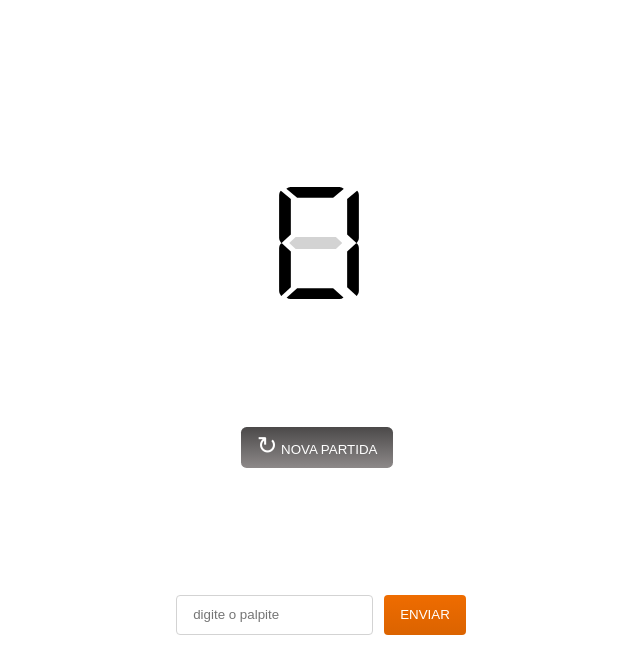
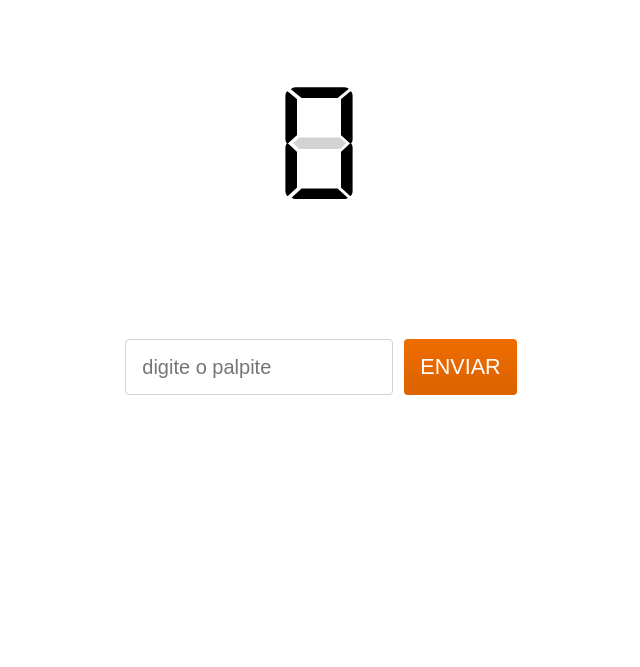
Before and after one commit to christenLeo/guess-the-number, a plain HTML site: page index.html in a window 1280 px wide. Shown: the part 133-800 px from the top of the page, without its empty margins (319-959 px from the left). Drawn offline with Linux system fonts and the light colour scheme.

Commit message:
Finished the responsive design

```diff
--- a/assets/css/style.css
+++ b/assets/css/style.css
@@ -11,10 +11,10 @@
     justify-content: center;
     align-items: center;
     width: 100vw;
-    height: 100vh;
+    height: 700px;
     padding: 2rem;
     font-family: var(--font);
-    transition: 0.5s;
+    transition: 0.2s;
 }
 
 .divider{
@@ -73,13 +73,15 @@
 }
 .numBox__title{
     width: 100%;
-    margin-bottom: 75%;
+    margin-bottom: 120%;
+    margin-left: -3.25px;
     text-align: center;
     font-size: 1.5rem;
     background: -webkit-linear-gradient(#EF6C00, #DB6300);
     -webkit-background-clip: text;
     -webkit-text-fill-color: transparent;
     font-weight: 500;
+
 }
 
 .numBox__nums{
@@ -89,12 +91,12 @@
     justify-content: center;
     flex-direction: row-reverse;
     position: absolute;
-    bottom: 35%;
+    bottom: 40%;
 }
 
 .digit{
     height: 130px;
-    width: 35%;
+    width: 5.55rem;
     position: relative;
     padding: 0.55rem;
 }
@@ -212,3 +214,36 @@
     text-transform: uppercase;
     border-radius: 0.25rem;
 }
+
+/*BREAKPOINTS*/
+@media (min-width: 700px) {
+    .pg{
+        height: 90vh;
+    }
+    .head__title{
+        font-size: 3rem;
+    }
+    .numBox__title{
+        margin-top: 15.5rem;
+        font-size: 2rem;
+    }
+    .replayBttnContainer{
+        margin-left: 3rem;
+        margin-bottom: 3rem;
+    }
+    .replayBttnContainer button{
+        font-size: 1.2rem;
+    }
+    .guessInputContainer{
+        margin-bottom: 10rem;
+    }
+    .guessInputContainer input{
+        font-size: 1.25rem;
+        height: 3.25rem;
+        width: 15.5rem;
+    }
+    .guessInputContainer button{
+        font-size: 1.35rem;
+        height: 3.5rem;
+    }
+}
--- a/index.html
+++ b/index.html
@@ -29,7 +29,7 @@
         <main class="contentCard__numBox" id="numBox">
 
             <!--Here will be displayed the match result-->
-            <h2 class="numBox__title hide" id="resultText">teste</h2>
+            <h2 class="numBox__title hide" id="resultText"></h2>
 
             <div class="numBox__nums">
                 <!--All these 'div's are the led digits, and inside of each them there are the led segments, that in CSS and JS will show or not on the screen-->
@@ -61,15 +61,14 @@
                     <div class="segment"></div>
                 </div>
             </div>
-            <div class="replayBttnContainer " id="replayBttnBox">
+            <div class="replayBttnContainer hide" id="replayBttnBox">
                 <button type="button" id="replayButton"><span>↻</span> Nova Partida</button>
             </div>
         </main>
 
-        <!--Here on the footer of the card I will create a switch using DOM manipulation to set wich container show when the game is happenig and when it ends.-->
         <footer class="contentCard__foot">
             <div class="guessInputContainer" id="guessInputBox">
-                <input type="text" placeholder="digite o palpite">
+                <input id="guessInput" type="text" placeholder="digite o palpite">
                 <button type="button" id="guessButton">Enviar</button>
             </div>
         </footer>
```
Also changed, not shown: assets/js/pseudo-code.txt, assets/js/script.js (line endings or trailing spaces), 2 other files.
